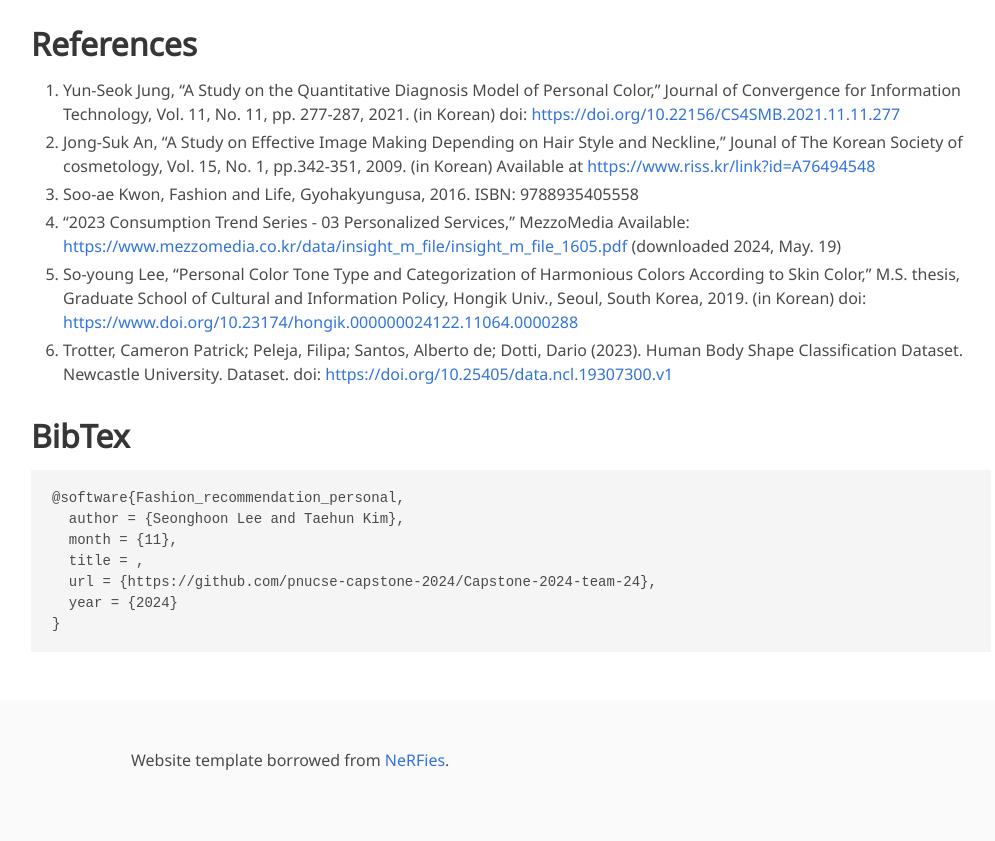
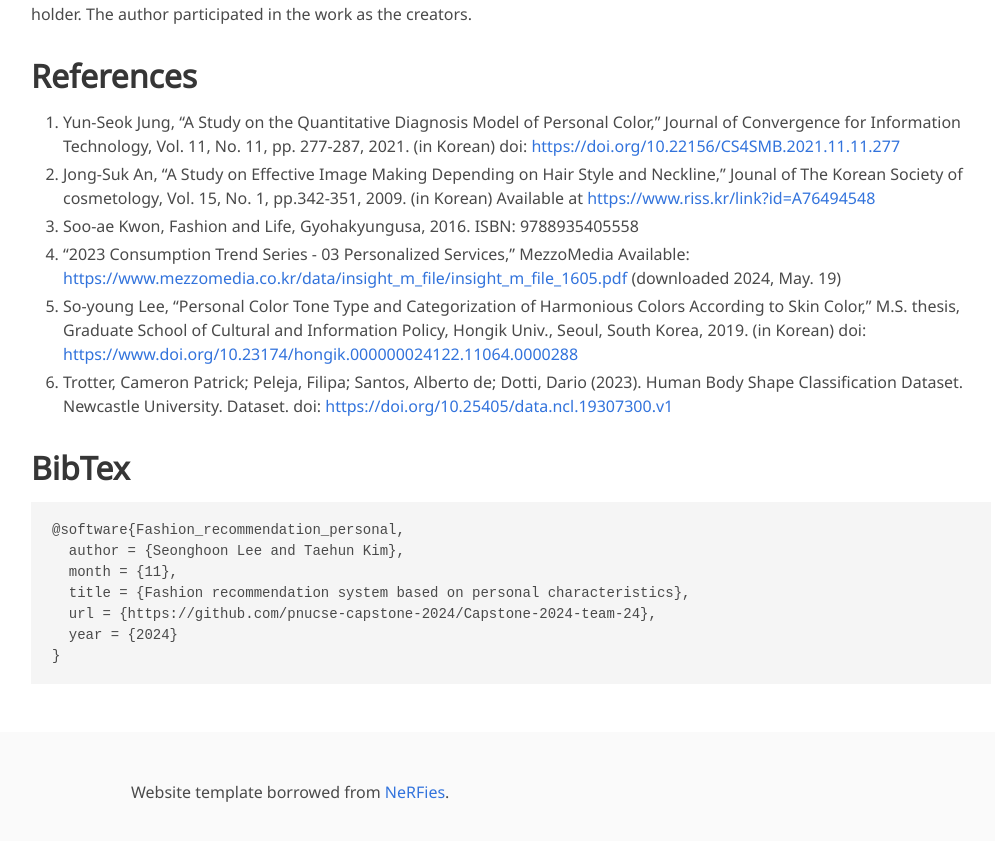
Before and after one commit to minchoCoin/capstone-team-24-page, a Jekyll site: the page built from index.md, in a window 1280 px wide and 900 px high, scrolled down 6659 px. Shown: the top 841 px of the window, without its empty margins (129-1124 px from the left). Built offline with Jekyll 4.4.1, drawn with Linux system fonts in a browser that asks for light colours; some web fonts are replaced.

Commit message:
Update index.md

```diff
--- a/index.md
+++ b/index.md
@@ -62,6 +62,7 @@ Future enhancements include expanding the dataset, incorporating real-time trend
 
 - [Korean bodyshape data](https://sizekorea.kr/human-info/body-shape-class/age-gender-body)
     - This data is the outcome of a project by Korean Agency for Technology and Standards (KATS), Ministry of Trade, Industry and Energy (MOTIE) of Korea.
+
 # Tables
 
 |               | man dataset | woman dataset |
@@ -124,7 +125,7 @@ Information Policy, Hongik Univ., Seoul, South Korea, 2019. (in Korean) doi: [ht
 @software{Fashion_recommendation_personal,
   author = {Seonghoon Lee and Taehun Kim},
   month = {11},
-  title = {{Fashion recommendation system based on personal characteristics}},
+  title = {Fashion recommendation system based on personal characteristics},
   url = {https://github.com/pnucse-capstone-2024/Capstone-2024-team-24},
   year = {2024}
 }
```
